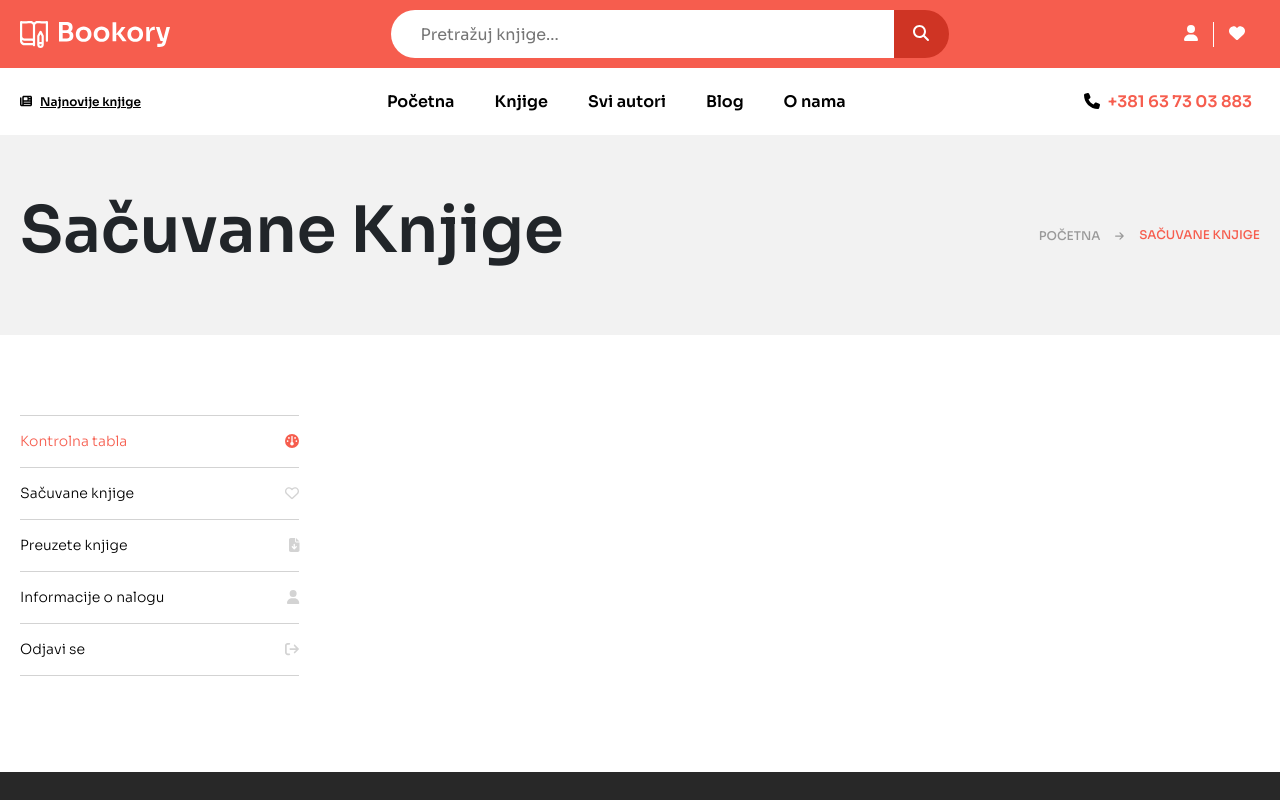
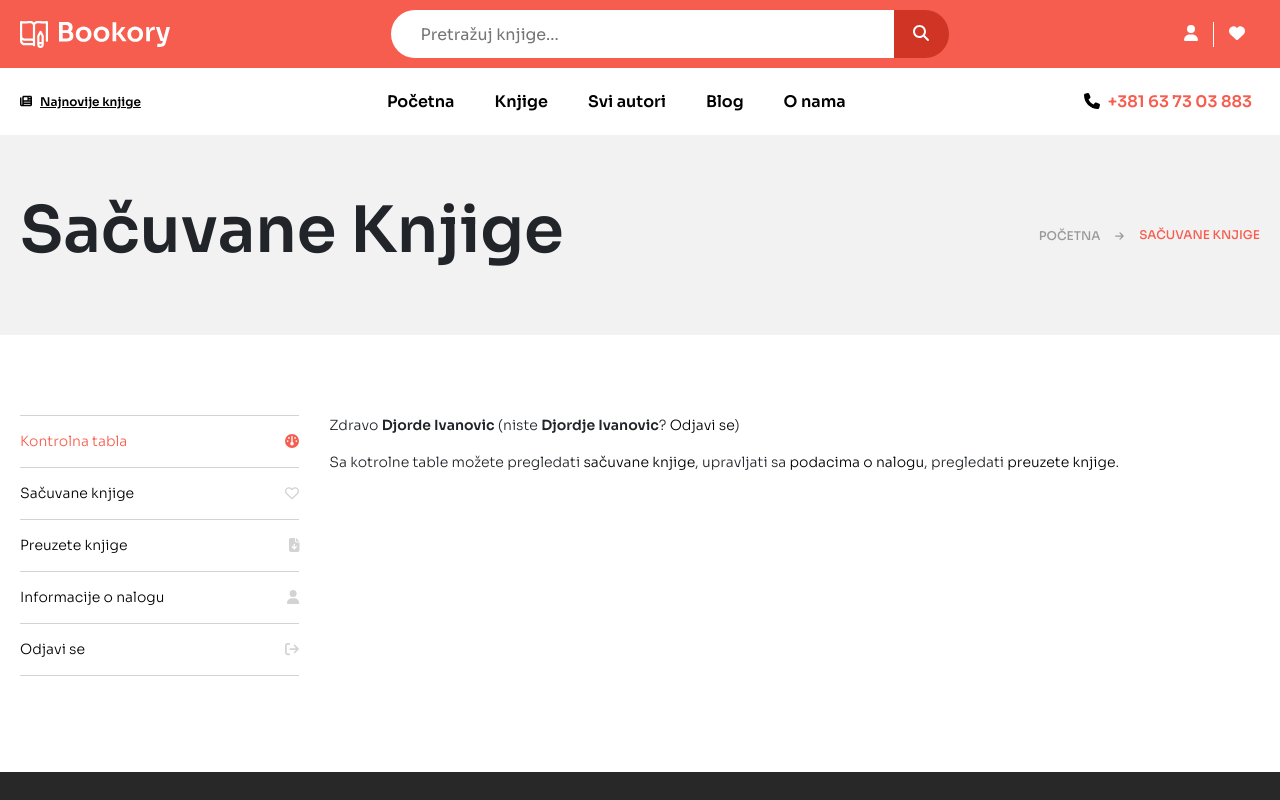
Before and after one commit to djordjeivanovic02/bookory, an Angular app: page /client-dashboard in a window 1280 px wide. Shown: the top 800 px of the page. Built offline with nearby package versions, Linux system fonts and the light colour scheme.

Commit message:
Napravljeno obavestenje kada nema sacuvanih oglasa, i pocetna kontrolna tabla

```diff
--- a/src/app/app.module.ts
+++ b/src/app/app.module.ts
@@ -40,6 +40,7 @@ import { AllAuthorsComponent } from './screens/all-authors/all-authors.component
 import { AuthorSmallWidgetComponent } from './shared/components/author-small-widget/author-small-widget.component';
 import { ClientDashboardComponent } from './screens/client-dashboard/client-dashboard.component';
 import { ClientDashboardPartComponent } from './screens/client-dashboard-part/client-dashboard-part.component';
+import { NotFoundComponent } from './shared/components/not-found/not-found.component';
 
 @NgModule({ declarations: [
         AppComponent,
@@ -73,6 +74,7 @@ import { ClientDashboardPartComponent } from './screens/client-dashboard-part/cl
         AuthorSmallWidgetComponent,
         ClientDashboardComponent,
         ClientDashboardPartComponent,
+        NotFoundComponent,
     ],
     bootstrap: [AppComponent], imports: [BrowserModule,
         AppRoutingModule,
--- a/src/app/screens/client-dashboard-part/client-dashboard-part.component.html
+++ b/src/app/screens/client-dashboard-part/client-dashboard-part.component.html
@@ -1 +1,11 @@
-<p>client-dashboard-part works!</p>
+<!-- <app-not-found title="Još uvek nemate sačuvane knjige."></app-not-found> -->
+<p>
+    Zdravo <span>Djorde Ivanovic</span> (niste <span>Djordje Ivanovic</span>?
+    <a href="">Odjavi se</a>)
+</p>
+
+<p>
+    Sa kotrolne table možete pregledati <a href="">sačuvane knjige</a>,
+    upravljati sa <a href="">podacima o nalogu</a>, pregledati
+    <a href="">preuzete knjige</a>.
+</p>
--- a/src/app/screens/client-dashboard-part/client-dashboard-part.component.scss
+++ b/src/app/screens/client-dashboard-part/client-dashboard-part.component.scss
@@ -0,0 +1,15 @@
+p {
+    font-size: 14px;
+    font-weight: 300;
+}
+p span {
+    font-weight: 600;
+}
+p a {
+    text-decoration: none;
+    color: black;
+    transition-duration: 0.3s;
+}
+p a:hover {
+    color: var(--main-color);
+}
--- a/src/app/screens/client-dashboard/client-dashboard.component.html
+++ b/src/app/screens/client-dashboard/client-dashboard.component.html
@@ -21,5 +21,8 @@
     </div>
     <div class="main-container">
         <app-saved-list *ngIf="selectedContainer === 1"></app-saved-list>
+        <app-client-dashboard-part
+            *ngIf="selectedContainer === 0"
+        ></app-client-dashboard-part>
     </div>
 </div>
--- /dev/null
+++ b/src/app/shared/components/not-found/not-found.component.html
@@ -0,0 +1,4 @@
+<div class="main w-100 d-flex align-items-center justify-content-between">
+    <p class="m-0">{{ title }}</p>
+    <a href="#" class="position-relative">Pretraži knjige</a>
+</div>
--- /dev/null
+++ b/src/app/shared/components/not-found/not-found.component.scss
@@ -0,0 +1,26 @@
+.main {
+    border-left: 6px solid var(--dark-blue-color);
+    background-color: var(--blue-color);
+    color: white;
+    padding: 20px 30px;
+    margin-bottom: 30px;
+}
+.main p {
+    font-weight: 300;
+    font-size: 14px;
+}
+.main a {
+    font-size: 14px;
+    font-weight: 600;
+    text-decoration: none;
+    color: white;
+}
+.main a::before {
+    content: "";
+    position: absolute;
+    left: -20px;
+    top: 0;
+    width: 1px;
+    height: 21px;
+    background-color: lightgray;
+}
--- /dev/null
+++ b/src/app/shared/components/not-found/not-found.component.ts
@@ -0,0 +1,11 @@
+import { Component, Input } from "@angular/core";
+
+@Component({
+  selector: "app-not-found",
+  templateUrl: "./not-found.component.html",
+  styleUrl: "./not-found.component.scss",
+})
+export class NotFoundComponent {
+  @Input()
+  title: string = "";
+}
--- a/src/app/shared/lists/saved-list/saved-list.component.html
+++ b/src/app/shared/lists/saved-list/saved-list.component.html
@@ -1,3 +1,4 @@
+<app-not-found title="Još uvek nemate sačuvane knjige."></app-not-found>
 <table class="table">
     <tbody>
         <tr *ngFor="let item of [].constructor(3)">
--- a/src/styles.scss
+++ b/src/styles.scss
@@ -14,6 +14,8 @@
     --error-color: #e2401c;
     --error-second-color: #c43617;
     --footer-color: #282828;
+    --blue-color: #3d9cd2;
+    --dark-blue-color: #3487b6;
 }
 
 @font-face {
```
Also changed, not shown: 1 other file (tests, documents, lock files or other folders).
